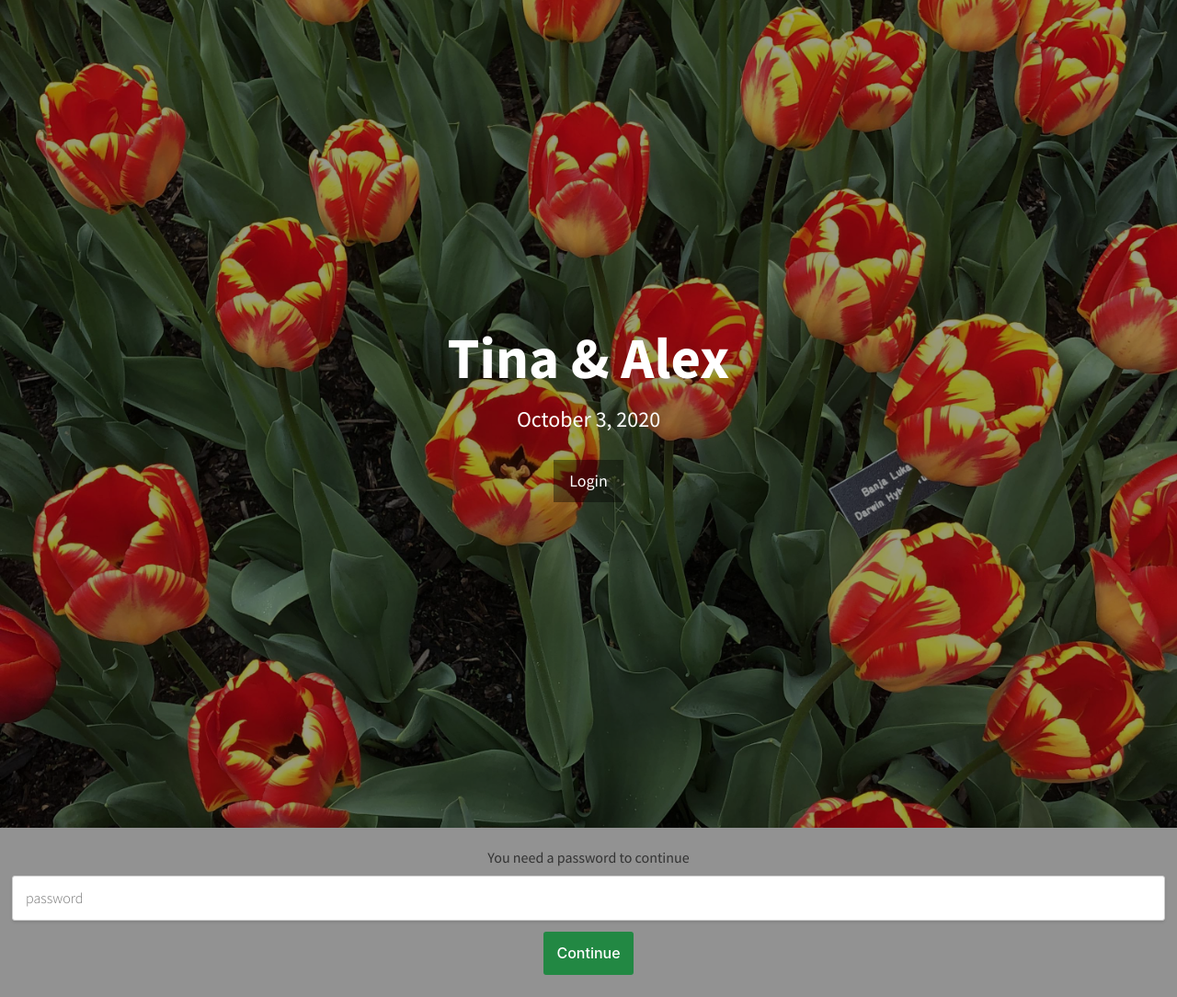
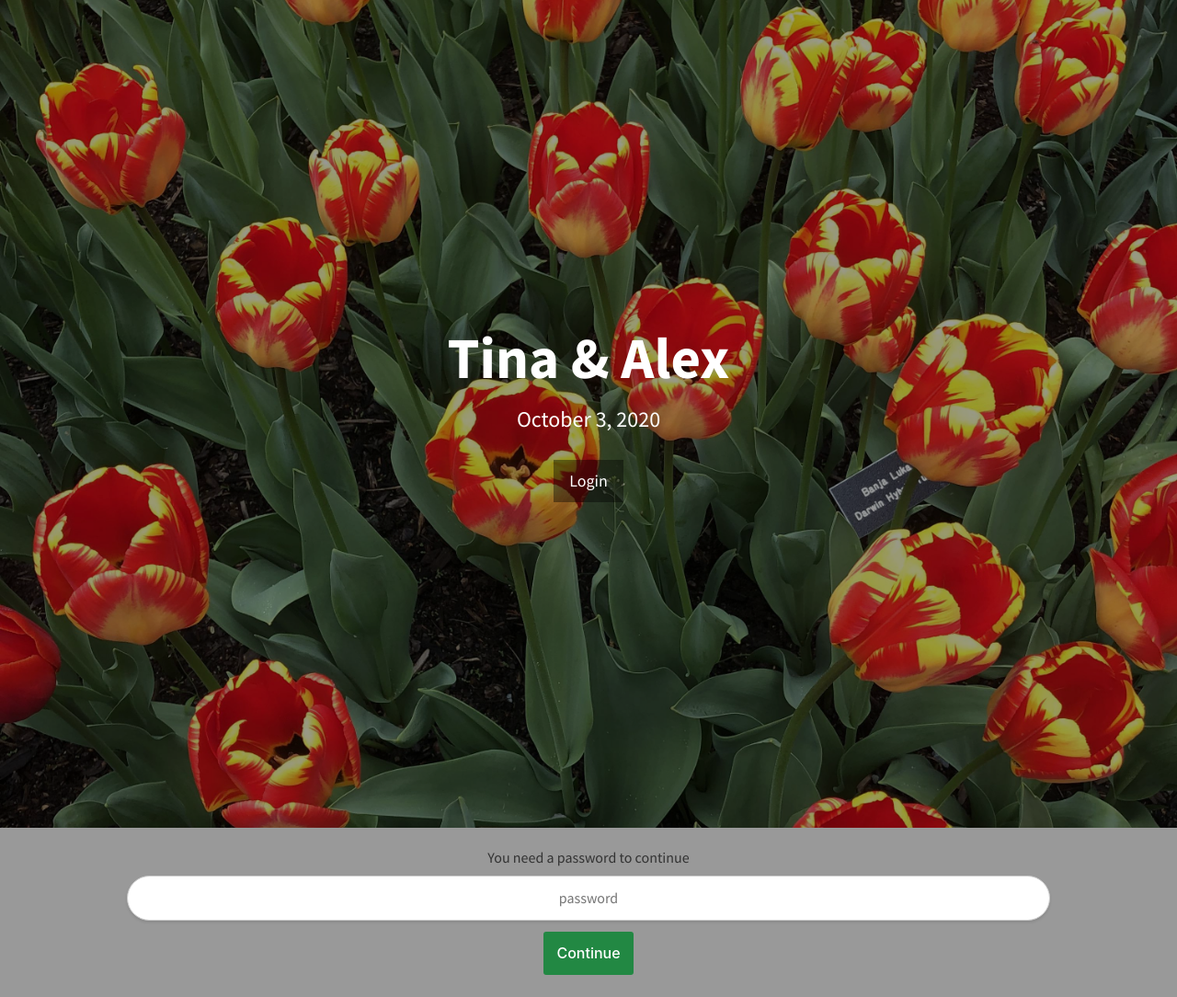
Before and after one commit to tina-and-alex/tina-and-alex.github.io, a Jekyll site: the page built from index.html, in a window 1280 px wide. Shown: the whole page at 92% size. Built offline with Jekyll 4.4.1, drawn with Linux system fonts in a browser that asks for light colours.

Commit message:
centering login button

```diff
--- a/_includes/login.html
+++ b/_includes/login.html
@@ -14,32 +14,3 @@
   <!-- </div> -->
   <!-- /.container -->
 </section>
-
-
-<!DOCTYPE html>
-<html xmlns="http://www.w3.org/1999/xhtml">
-    <body>
-        <title>Password Protected</title>
-        <meta name="viewport" content="width=device-width, initial-scale=1.0">
-        <meta name="robots" content="noindex, nofollow">
-        <style>
-            *,
-            *:after,
-            *:before {
-                box-sizing: border-box;
-            }
-            /*body,*/
-            html {
-                font-family: -apple-system, BlinkMacSystemFont, "Segoe UI", "Roboto", "Oxygen", "Ubuntu", "Cantarell", "Fira Sans", "Droid Sans", "Helvetica Neue", sans-serif;
-                font-weight: 300;
-                font-size: 16px;
-                background: #f2f2f2;
-                color: #2D3737;
-                display: flex;
-                align-items: center;
-                justify-content: center;
-                min-height: 100%;
-            }
-        </style>
-    </body>
-</html>
--- a/css/stylish-portfolio.css
+++ b/css/stylish-portfolio.css
@@ -258,22 +258,23 @@ footer {
     border-radius: 3px;
     min-width: 200px;
 
-    /*display: table-cell;    */
     text-align: center;
     vertical-align: middle;
-    /*color: #fff;*/
     background-color: rgba(0,0,0,0.4)
 
 }
+
 .protected__content {
     padding: 24px 28px;
 }
+
 .protected__content__heading {
     font-size: 16px;
     font-weight: 500;
     margin: 0 0 12px;
     line-height: 1;
 }
+
 .protected__alert {
     display: none;
     border-bottom: 1px solid transparent;
@@ -286,13 +287,17 @@ footer {
 
 .protected__content__input {
     display: block;
+    margin: auto;
     border: solid 1px #ccc;
     padding: 12px 14px;
     -webkit-box-shadow: 0 2px 3px 0 rgba(0,0,0,0.1);
     box-shadow: 0 2px 3px 0 rgba(0,0,0,0.1);
     font-size: 16px;
-    width: 100%;
-    border-radius: 3px;
+    width: 80%;
+    border-radius: 30px;
+
+    text-align: center;
+    vertical-align: middle;
 
     margin-bottom: 12px;
 }
@@ -312,7 +317,6 @@ footer {
     font-family: -apple-system, BlinkMacSystemFont, "Segoe UI", "Roboto", "Oxygen", "Ubuntu", "Cantarell", "Fira Sans", "Droid Sans", "Helvetica Neue", sans-serif;
     font-weight: 500;
     font-size: 16px;
-
 }
 
 .protected__content__btn:hover {
```
